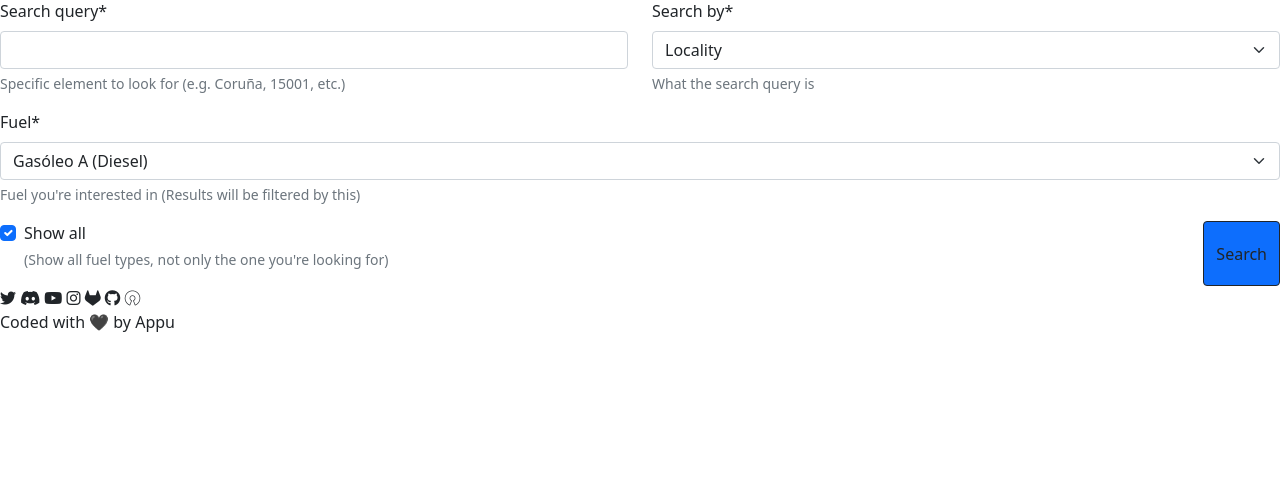
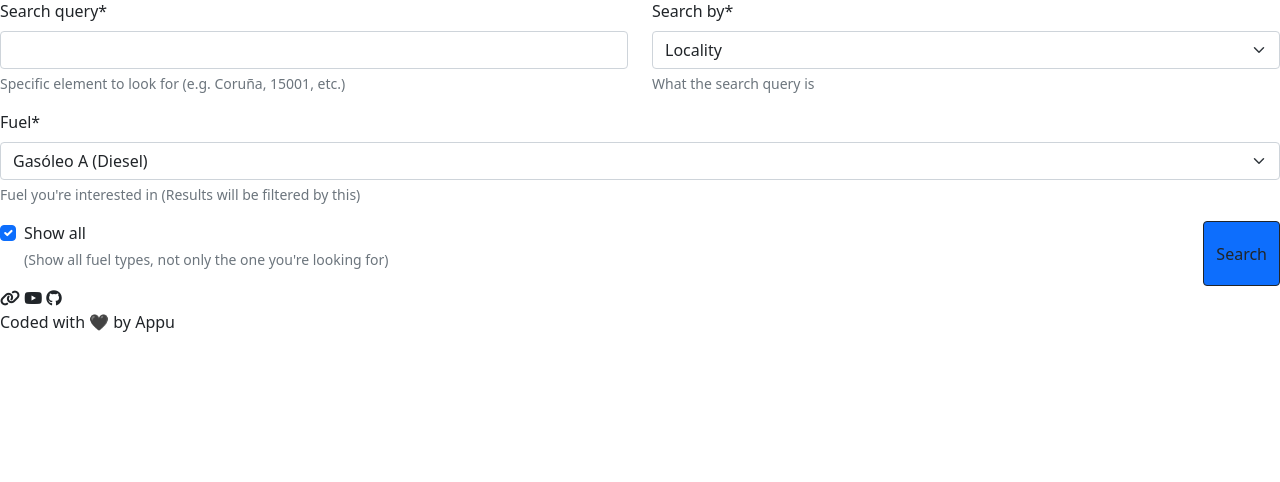
Before and after one commit to appuchias/appuwrotethese, a Django app: page /gas/ in a window 1280 px wide. Shown: the part 243-725 px from the top of the page. Run offline with Django 4.2, Linux system fonts and the light colour scheme; some libraries are stand-ins or nearby versions.

Commit message:
ftr: [main] Compact links

```diff
--- a/src/templates/base.html
+++ b/src/templates/base.html
@@ -104,13 +104,9 @@
         <!-- Footer -->
         <div id="footer">
             <div class="footer-icons{% if request|is_mobile %} mobile{% endif %}">
-                <a href="https://l.appu.ltd/twitter" class="text-reset icon" rel="noopener" target="_blank"><i class="fab fa-twitter"></i></a>
-                <a href="https://l.appu.ltd/discord" class="text-reset icon" rel="noopener" target="_blank"><i class="fab fa-discord"></i></a>
+                <a href="https://links.appu.ltd/" class="text-reset icon" rel="noopener" target="_blank"><i class="fa-solid fa-link"></i></a>
                 <a href="https://l.appu.ltd/youtube" class="text-reset icon" rel="noopener noreferrer" target="_blank"><i class="fab fa-youtube"></i></a>
-                <a href="https://l.appu.ltd/instagram" class="text-reset icon" rel="noopener" target="_blank"><i class="fab fa-instagram"></i></a>
-                <a href="https://l.appu.ltd/gitlab" class="text-reset icon" rel="noopener" target="_blank"><i class="fab fa-gitlab"></i></a>
-                <a href="https://l.appu.ltd/github" class="text-reset icon" rel="noopener" target="_blank"><i class="fab fa-github"></i></a>
-                <a href="https://l.appu.ltd/awt" class="text-reset icon" rel="noopener" target="_blank"><i class="fa-brands fa-osi"></i></a>
+                <a href="https://l.appu.ltd/awt" class="text-reset icon" rel="noopener" target="_blank"><i class="fab fa-github"></i></a>
             </div>
             <div class="footer-appu align-self-end{% if request|is_mobile %} mobile{% endif %}">
                 <a href="/thanks/" class="text-reset text-decoration-none">{% trans "Coded with 🖤 by Appu" %}</a>
```
